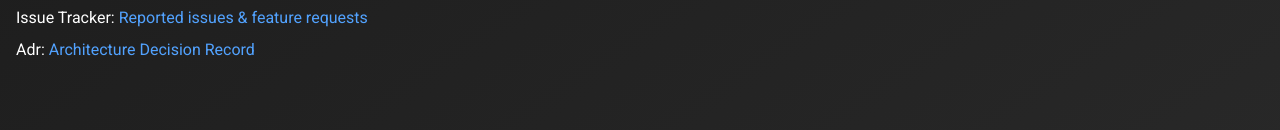
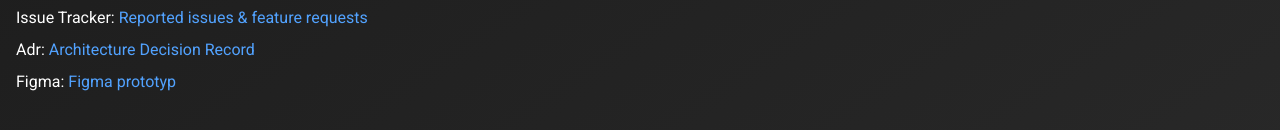
Before and after one commit to Kirill9m/dagbok-next-boot, a Next.js app in the folder frontend/: page /about in a window 1280 px wide. Shown: the part 496-626 px from the top of the page. Built offline with nearby package versions, Linux system fonts and the light colour scheme; no server answers.

Commit message:
Link's update

```diff
--- a/frontend/src/app/(user)/about/page.tsx
+++ b/frontend/src/app/(user)/about/page.tsx
@@ -38,6 +38,8 @@ const AboutPage = () => {
             <a
               className="text-blue-400 hover:underline"
               href="https://github.com/Kirill9m/dagbok-next-boot"
+              target="_blank"
+              rel="noreferrer"
             >
               Full application source code
             </a>
@@ -47,6 +49,8 @@ const AboutPage = () => {
             <a
               className="text-blue-400 hover:underline"
               href="https://github.com/Kirill9m/dagbok-next-boot/tree/main/documentation"
+              target="_blank"
+              rel="noreferrer"
             >
               Detailed diagrams
             </a>
@@ -55,7 +59,12 @@ const AboutPage = () => {
             <span className="font-medium text-white">
               Quick Diagram Viewer:
             </span>{" "}
-            <a className="text-blue-400 hover:underline" href="/diagrams">
+            <a
+              className="text-blue-400 hover:underline"
+              href="/diagrams"
+              target="_blank"
+              rel="noreferrer"
+            >
               Live iframe viewer
             </a>
           </li>
@@ -64,6 +73,8 @@ const AboutPage = () => {
             <a
               className="text-blue-400 hover:underline"
               href="https://github.com/users/Kirill9m/projects/2"
+              target="_blank"
+              rel="noreferrer"
             >
               Public Kanban/issues
             </a>
@@ -73,6 +84,8 @@ const AboutPage = () => {
             <a
               className="text-blue-400 hover:underline"
               href="https://github.com/Kirill9m/dagbok-next-boot/issues"
+              target="_blank"
+              rel="noreferrer"
             >
               Reported issues & feature requests
             </a>
@@ -82,8 +95,21 @@ const AboutPage = () => {
             <a
               className="text-blue-400 hover:underline"
               href="https://github.com/Kirill9m/dagbok-next-boot/tree/main/documentation/adr"
+              target="_blank"
+              rel="noreferrer"
             >
               Architecture Decision Record
+            </a>
+          </li>
+          <li>
+            <span className="font-medium text-white">Figma:</span>{" "}
+            <a
+              className="text-blue-400 hover:underline"
+              href="https://www.figma.com/proto/008738sH9kN19gu2d3neBV/Dagbok-cloud?node-id=0-1&t=6Cb8krVpExcL2pvY-1"
+              target="_blank"
+              rel="noreferrer"
+            >
+              Figma prototyp
             </a>
           </li>
         </ul>
```
